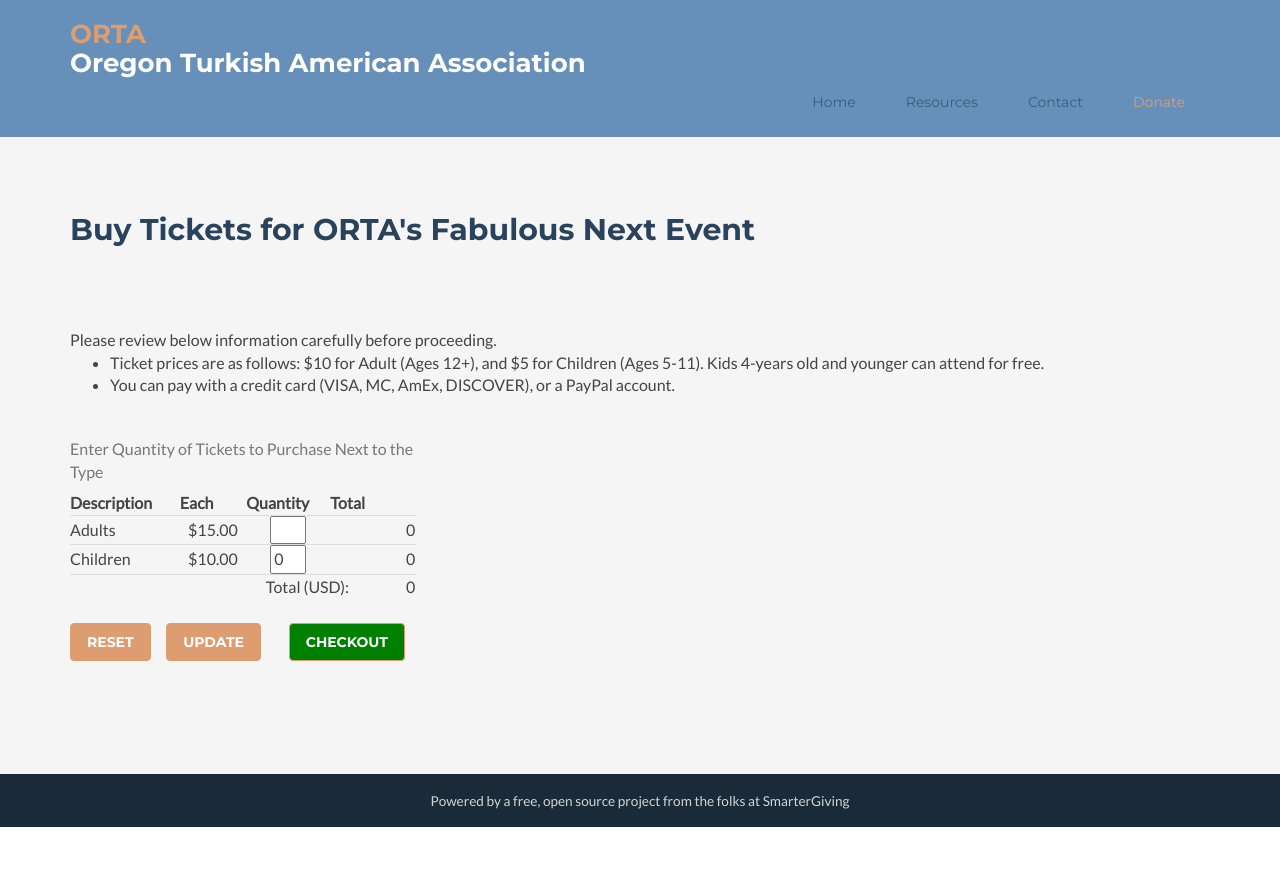
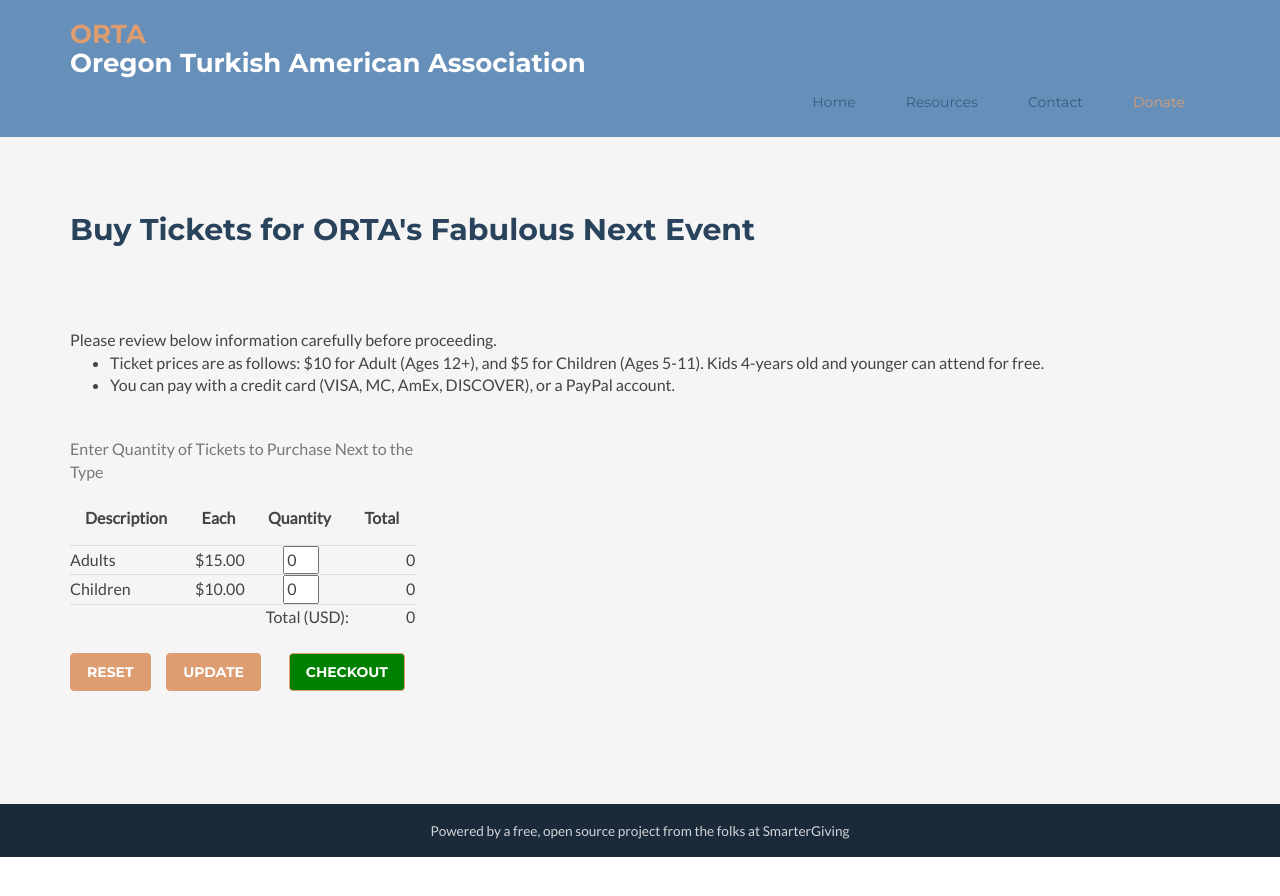
Before and after one commit to ortapdx/ortapdx.github.io, a Jekyll site: the page built from ppsample.html, in a window 1280 px wide. Shown: the top 896 px of the page. Built offline with Jekyll 4.4.1, drawn with Linux system fonts in a browser that asks for light colours; nearby versions of some CDN libraries; comment, search, counter and statistics services are not loaded.

Commit message:
Update ppsample.html

```diff
--- a/ppsample.html
+++ b/ppsample.html
@@ -48,20 +48,20 @@ layout: default
             <form class="form-inline" role="form" name="orderf" id="orderf"
               method="post" action="javascript&colon;void 0;">
             <div class="input-group input-group-lg col-sm-12" style="max-width: 700px;">
-            <table style="border:none; padding:20px;">
+            <table style="border:none;">
             <caption>Enter Quantity of Tickets to Purchase Next to the Type <br>
             </caption>
               <tr style="border-bottom: 1px solid #ddd;">
-                <th align="center">  Description  </th>
-                <th align="center">  Each  </th>
-                <th align="center">  Quantity  </th>
-                <th align="right">  Total  </th>
+                <th style="padding: 15px;" align="center">  Description  </th>
+                <th style="padding: 15px;" align="center">  Each  </th>
+                <th style="padding: 15px;" align="center">  Quantity  </th>
+                <th style="padding: 15px;" align="right">  Total  </th>
               </tr>
               <tr style="border-bottom: 1px solid #ddd;">
                 <td align="left">Adults</td>
                 <td align="center">$15.00</td>
                 <td align="center">
-                  <input type="text" name="qty15" size="2" onchange="GetOrder ('id15','Adults',15);"/>
+                  <input type="text" name="qty15" size="2" value="0" onchange="GetOrder ('id15','Adults',15);"/>
                 </td>
 
                 <td align="right">
```
